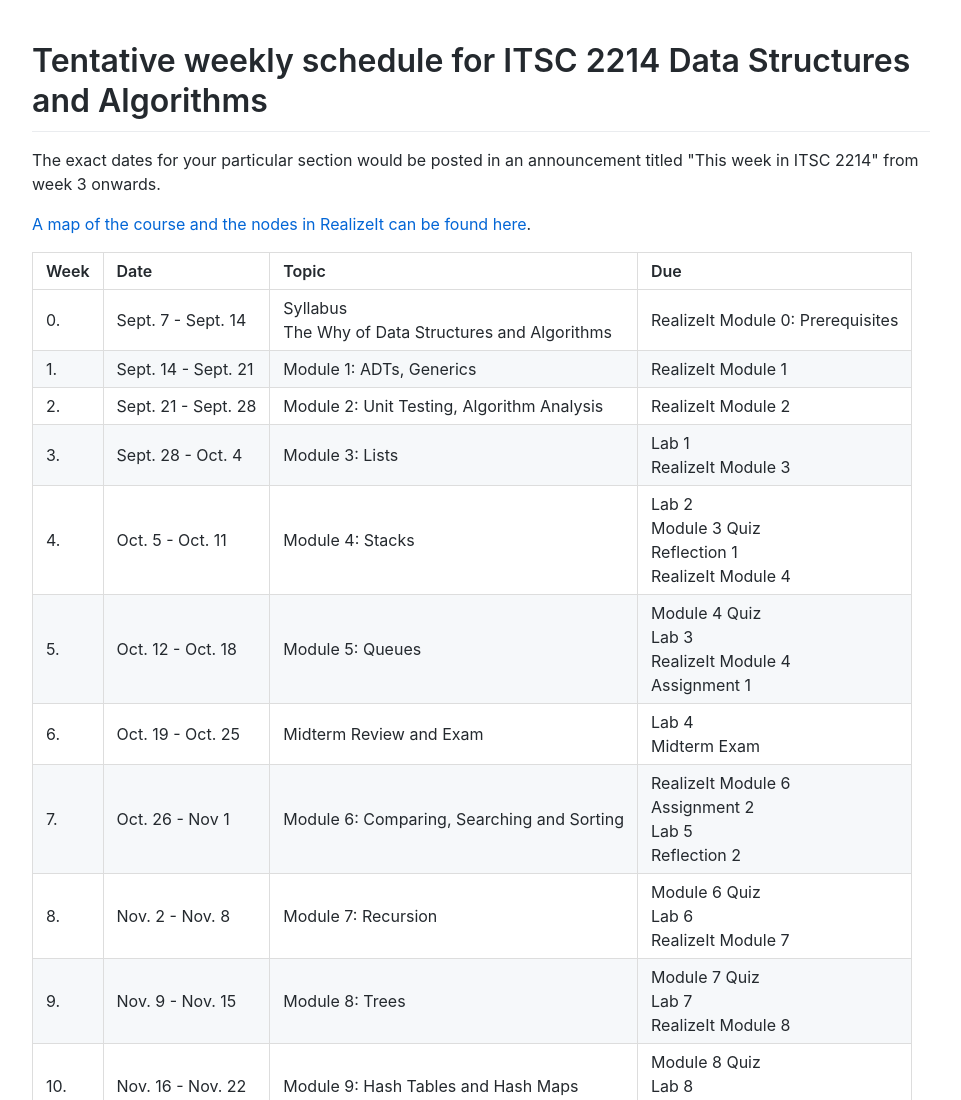
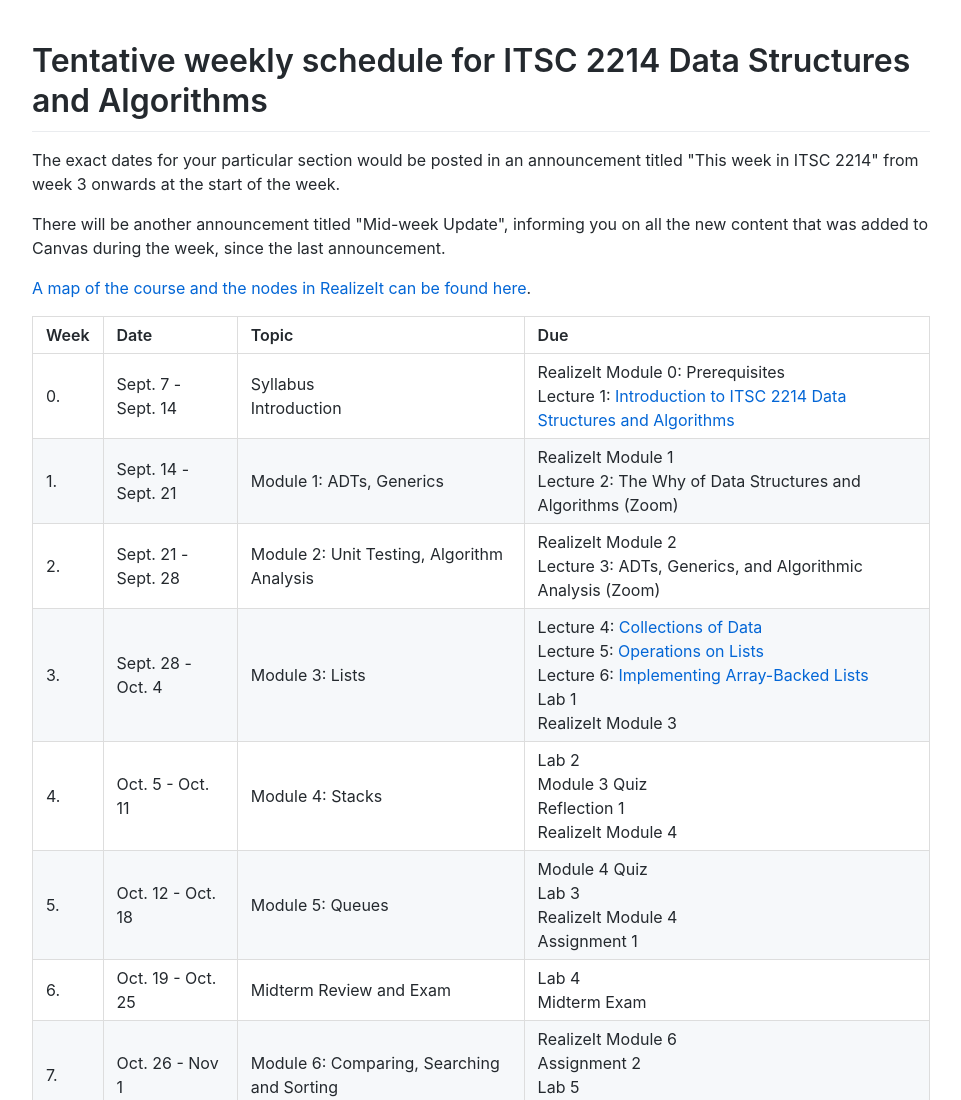
Before and after one commit to DhruvDh/itsc2214, a plain HTML site: page docs/schedule.html in a window 1280 px wide. Shown: the top 1100 px of the page, without its empty margins (159-1120 px from the left). Drawn offline with Linux system fonts and the light colour scheme.

Commit message:
better schedule

```diff
--- a/docs/schedule.html
+++ b/docs/schedule.html
@@ -1694,8 +1694,9 @@ github.com style (c) Vasily Polovnyov <vast@whiteants.net>
     </head>
     <body class="vscode-body vscode-light">
         <h1 id="tentative-weekly-schedule-for-itsc-2214-data-structures-and-algorithms-2" id="tentative-weekly-schedule-for-itsc-2214-data-structures-and-algorithms-1" data-line="0" class="code-line">Tentative weekly schedule for ITSC 2214 Data Structures and Algorithms</h1>
-<p data-line="2" class="code-line">The exact dates for your particular section would be posted in an announcement titled &quot;This week in ITSC 2214&quot; from week 3 onwards.</p>
-<p data-line="4" class="code-line"><a href="https://docs.google.com/document/d/1jk8BUQFc4481lkG2my1I9Y6C7JFLTqbs1Cc0qqZm9GA/edit?usp=sharing" data-href="https://docs.google.com/document/d/1jk8BUQFc4481lkG2my1I9Y6C7JFLTqbs1Cc0qqZm9GA/edit?usp=sharing">A map of the course and the nodes in RealizeIt can be found here</a>.</p>
+<p data-line="2" class="code-line">The exact dates for your particular section would be posted in an announcement titled &quot;This week in ITSC 2214&quot; from week 3 onwards at the start of the week.</p>
+<p data-line="4" class="code-line">There will be another announcement titled &quot;Mid-week Update&quot;, informing you on all the new content that was added to Canvas during the week, since the last announcement.</p>
+<p data-line="6" class="code-line"><a href="https://docs.google.com/document/d/1jk8BUQFc4481lkG2my1I9Y6C7JFLTqbs1Cc0qqZm9GA/edit?usp=sharing" data-href="https://docs.google.com/document/d/1jk8BUQFc4481lkG2my1I9Y6C7JFLTqbs1Cc0qqZm9GA/edit?usp=sharing">A map of the course and the nodes in RealizeIt can be found here</a>.</p>
 <table>
 <thead>
 <tr>
@@ -1709,26 +1710,26 @@ github.com style (c) Vasily Polovnyov <vast@whiteants.net>
 <tr>
 <td>0.</td>
 <td>Sept. 7 - Sept. 14</td>
-<td>Syllabus <br> The Why of Data Structures and Algorithms</td>
-<td>RealizeIt Module 0: Prerequisites</td>
+<td>Syllabus <br> Introduction</td>
+<td>RealizeIt Module 0: Prerequisites <br> Lecture 1: <a href="https://youtu.be/ZBCkKJ1RlSQ" data-href="https://youtu.be/ZBCkKJ1RlSQ">Introduction to ITSC 2214 Data Structures and Algorithms</a></td>
 </tr>
 <tr>
 <td>1.</td>
 <td>Sept. 14 - Sept. 21</td>
 <td>Module 1: ADTs, Generics</td>
-<td>RealizeIt Module 1</td>
+<td>RealizeIt Module 1 <br> Lecture 2: The Why of Data Structures and Algorithms (Zoom)</td>
 </tr>
 <tr>
 <td>2.</td>
 <td>Sept. 21 - Sept. 28</td>
 <td>Module 2: Unit Testing, Algorithm Analysis</td>
-<td>RealizeIt Module 2</td>
+<td>RealizeIt Module 2 <br> Lecture 3: ADTs, Generics, and Algorithmic Analysis (Zoom)</td>
 </tr>
 <tr>
 <td>3.</td>
 <td>Sept. 28 - Oct. 4</td>
 <td>Module 3: Lists</td>
-<td>Lab 1 <br> RealizeIt Module 3</td>
+<td>Lecture 4: <a href="https://youtu.be/gFpMDvEfsUo" data-href="https://youtu.be/gFpMDvEfsUo">Collections of Data</a> <br> Lecture 5: <a href="https://youtu.be/3uJD54lPNjc" data-href="https://youtu.be/3uJD54lPNjc">Operations on Lists</a> <br> Lecture 6: <a href="https://youtu.be/IBn_2Iacil8" data-href="https://youtu.be/IBn_2Iacil8">Implementing Array-Backed Lists</a> <br> Lab 1 <br> RealizeIt Module 3</td>
 </tr>
 <tr>
 <td>4.</td>
```
Also changed, not shown: schedule.html (+8 -7 lines), 2 other files.
